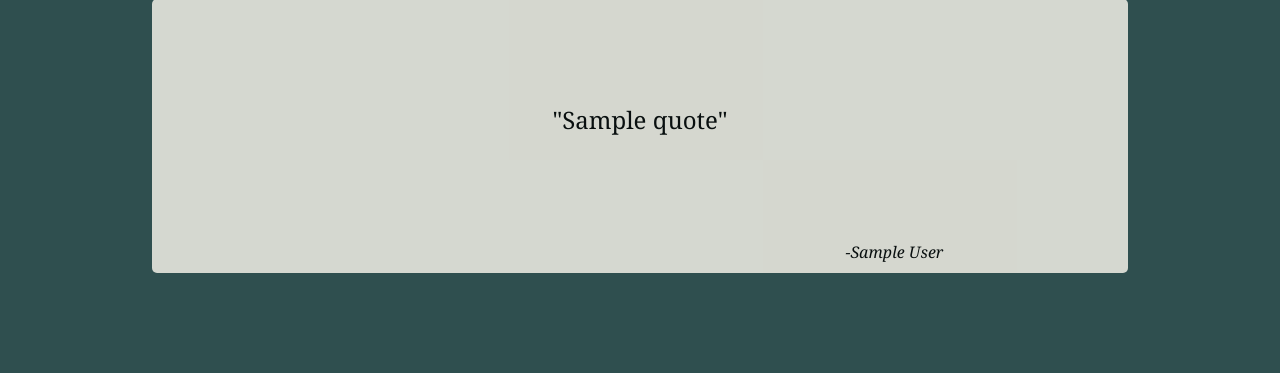
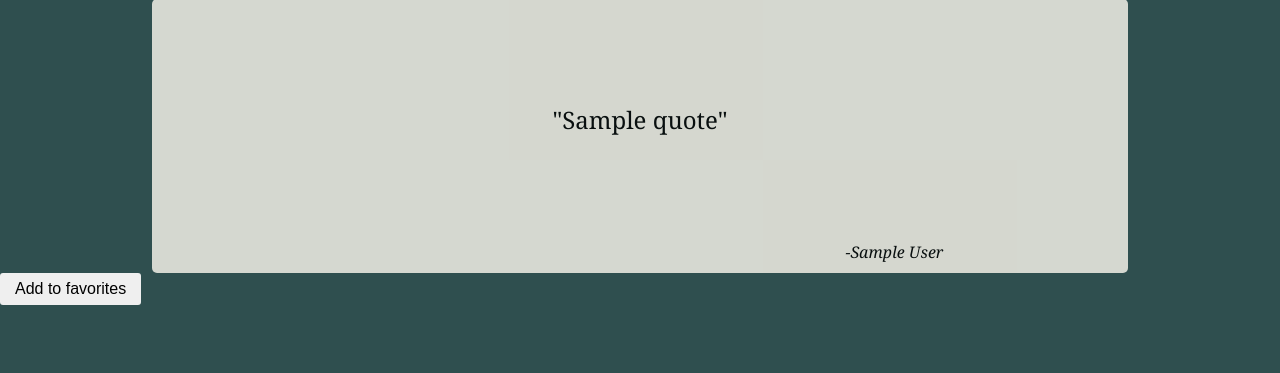
Before and after one commit to DruSerkes/categorical-quotations, a Flask app: template templates/index.html in a window 1280 px wide. Shown: the part 349-722 px from the top of the page. Run offline with Flask 2, Linux system fonts and the light colour scheme; the template is opened without the code that fills it: most values are stand-ins (such as "Sample title", 1, 10 or a date in 2020); parts of the project's set-up code (start-up, migrations or seed data) failed here and were passed over.

Commit message:
add favorite/unfavorite btn

```diff
--- a/static/app.js
+++ b/static/app.js
@@ -1,11 +1,47 @@
-// TODO
-
-// make the x kill the alert
-// add a button that will save a quote to localStorage
-
 const closeBtn = document.querySelector('.close');
 const flash = document.getElementById('flash');
+const favBtn = document.querySelector('.favorite');
+const id = favBtn.dataset.id;
+const quote = favBtn.dataset.quote;
+const author = favBtn.dataset.author;
+const title = favBtn.dataset.title;
+const category = favBtn.dataset.category;
+const background = favBtn.dataset.background;
+// favorites from localStorage
+let favorites = JSON.parse(localStorage.getItem('favorites')) || {};
 
+if (favorites[id]) {
+	favBtn.innerText = 'Remove from favorites';
+	favBtn.setAttribute('id', 'remove');
+} else {
+	favBtn.setAttribute('id', 'add');
+}
+
+favBtn.addEventListener('click', () => {
+	if (favBtn.getAttribute('id') === 'add') {
+		addFavorite();
+	} else {
+		removeFavorite();
+	}
+});
+
+const addFavorite = () => {
+	let newFavQuote = { id, quote, author, title, category, background };
+	favorites = { ...favorites, [id]: newFavQuote };
+	localStorage.setItem('favorites', JSON.stringify(favorites));
+	console.log('favorites ==', favorites);
+	favBtn.setAttribute('id', 'remove');
+	favBtn.innerText = 'Remove from favorites';
+};
+
+const removeFavorite = () => {
+	delete favorites[id];
+	localStorage.setItem('favorites', JSON.stringify(favorites));
+	favBtn.setAttribute('id', 'add');
+	favBtn.innerText = 'Add to favorites';
+};
+
+// remove flashed message
 closeBtn.addEventListener('click', () => {
 	flash.remove();
 });
--- a/templates/index.html
+++ b/templates/index.html
@@ -13,6 +13,19 @@
         <cite>-{{ quote.author }}</cite>
     </blockquote>
 </section>
+
+<div class="btn-container">
+    <button
+    data-id="{{ quote.id }}"
+    data-quote="{{ quote.quote }}"
+    data-author="{{ quote.author }}"
+    data-title="{{ quote.title }}"
+    data-category="{{ quote.category }}"
+    data-background="{{ quote.background }}"
+    class="favorite">
+    Add to favorites
+    </button>
+</div>
 
 {% else %}
 
```
